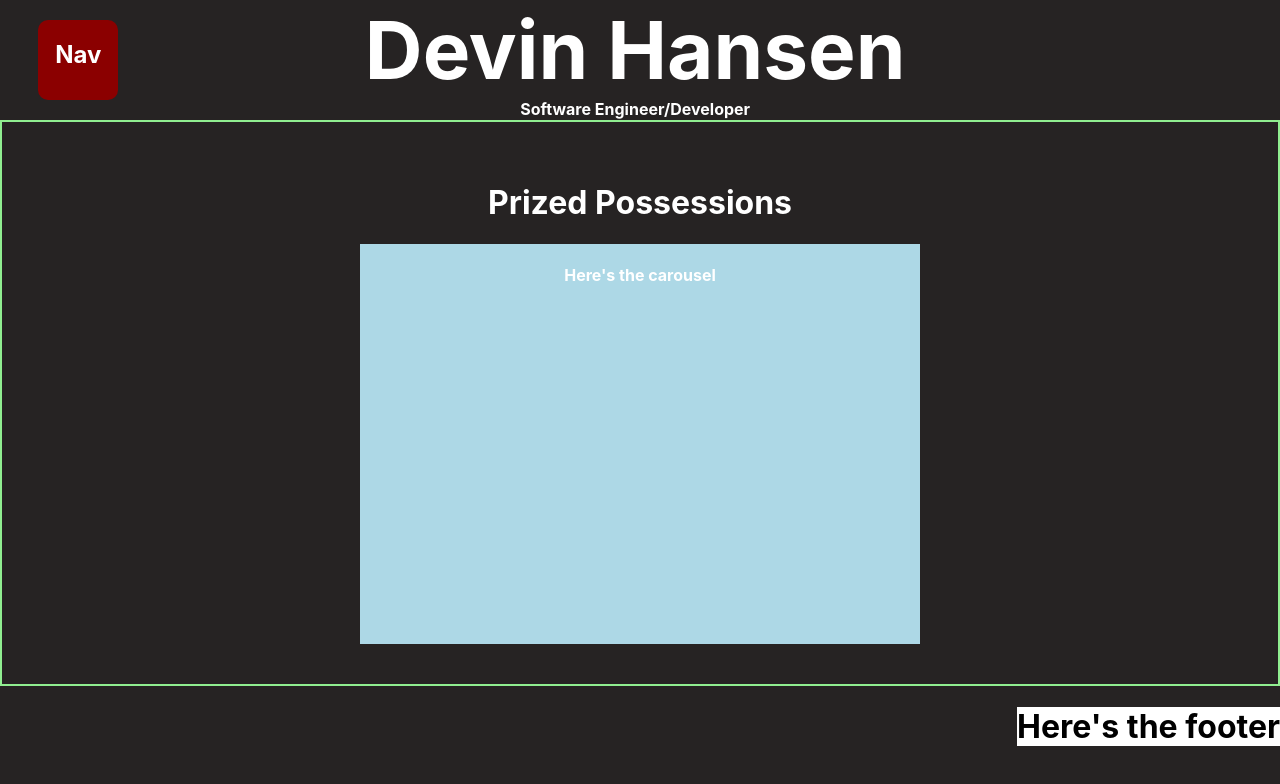
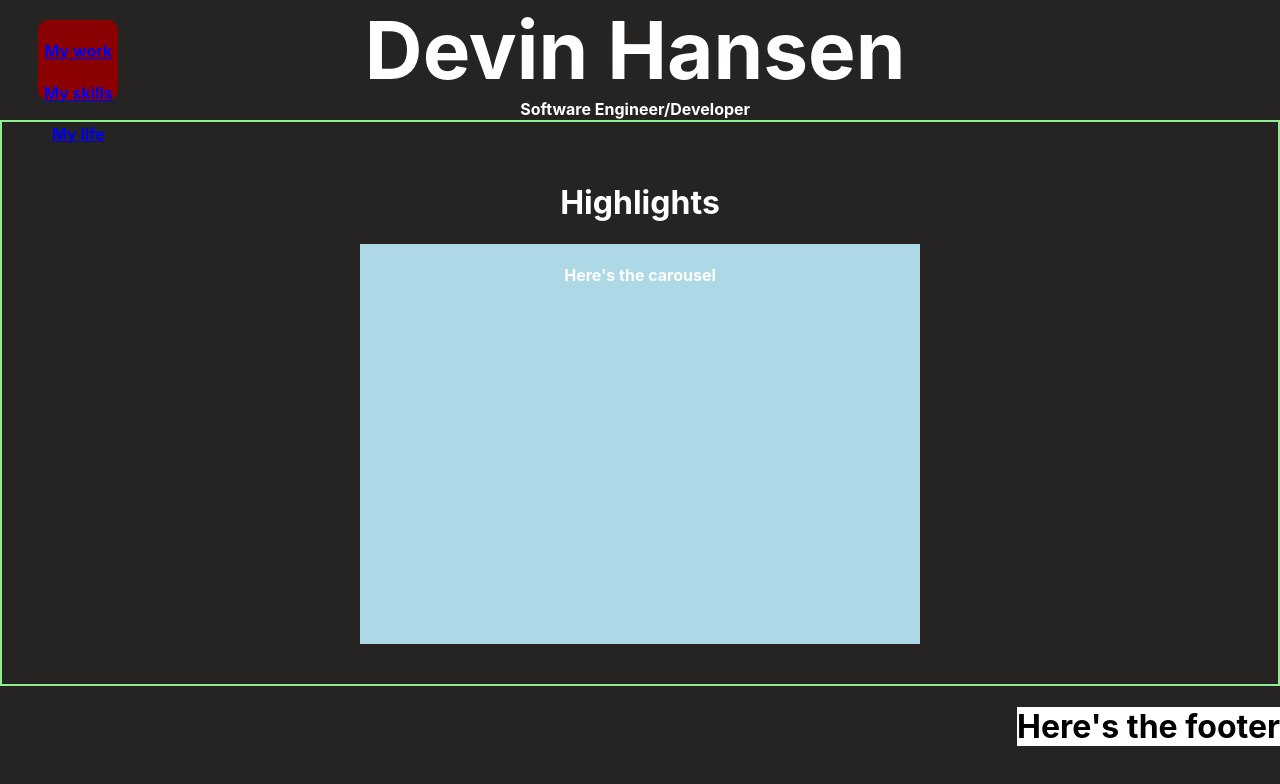
Before and after one commit to caution73/Devin-Hansen-Portfolio, a React (Create React App) app: page / in a window 1280 px wide. Shown: the top 784 px of the page. Built offline with nearby package versions, Linux system fonts and the light colour scheme.

Commit message:
Final commit for the night.

```diff
--- a/src/components/Nav.js
+++ b/src/components/Nav.js
@@ -1,7 +1,18 @@
+import { Link } from "react-router-dom"
+
 export default function Nav() {
+    const links = ["My work", "My skills", "My life"]
     return(
         <div className="nav">
-            <h2>Nav</h2>
+            {links.map((link, i) => {
+                return(
+                    <Link to={`/${link}`}>
+                        <div>
+                            <h4>{link}</h4>
+                        </div>
+                    </Link>
+                )
+            })}
         </div>
     )
 }
--- a/src/pages/Home.js
+++ b/src/pages/Home.js
@@ -3,7 +3,7 @@ import Carousel from "../components/Carousel";
 export default function Home(){
     return(
         <div id="homePage">
-            <h1>Prized Possessions</h1>
+            <h1>Highlights</h1>
             <Carousel />
         </div>
     )
```
